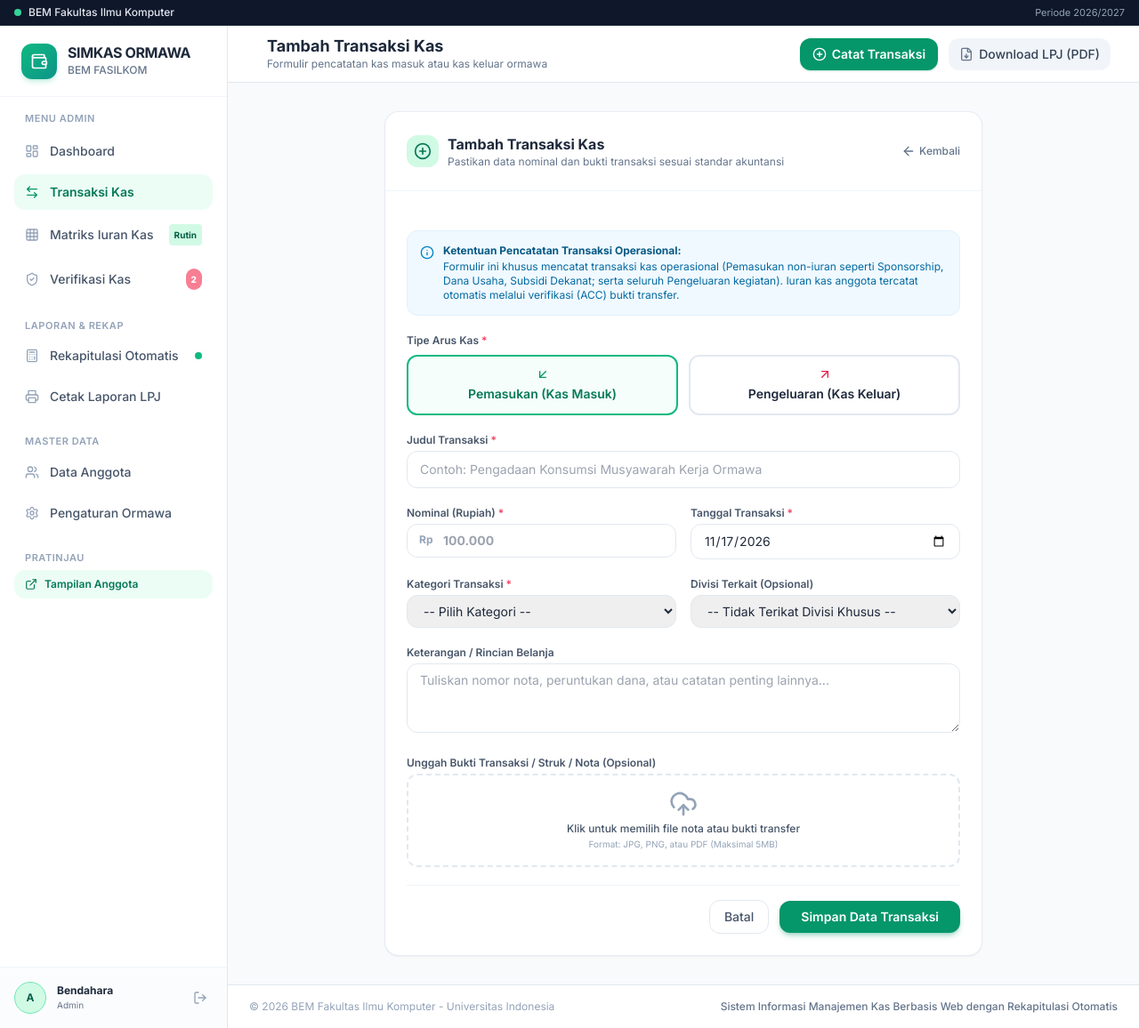
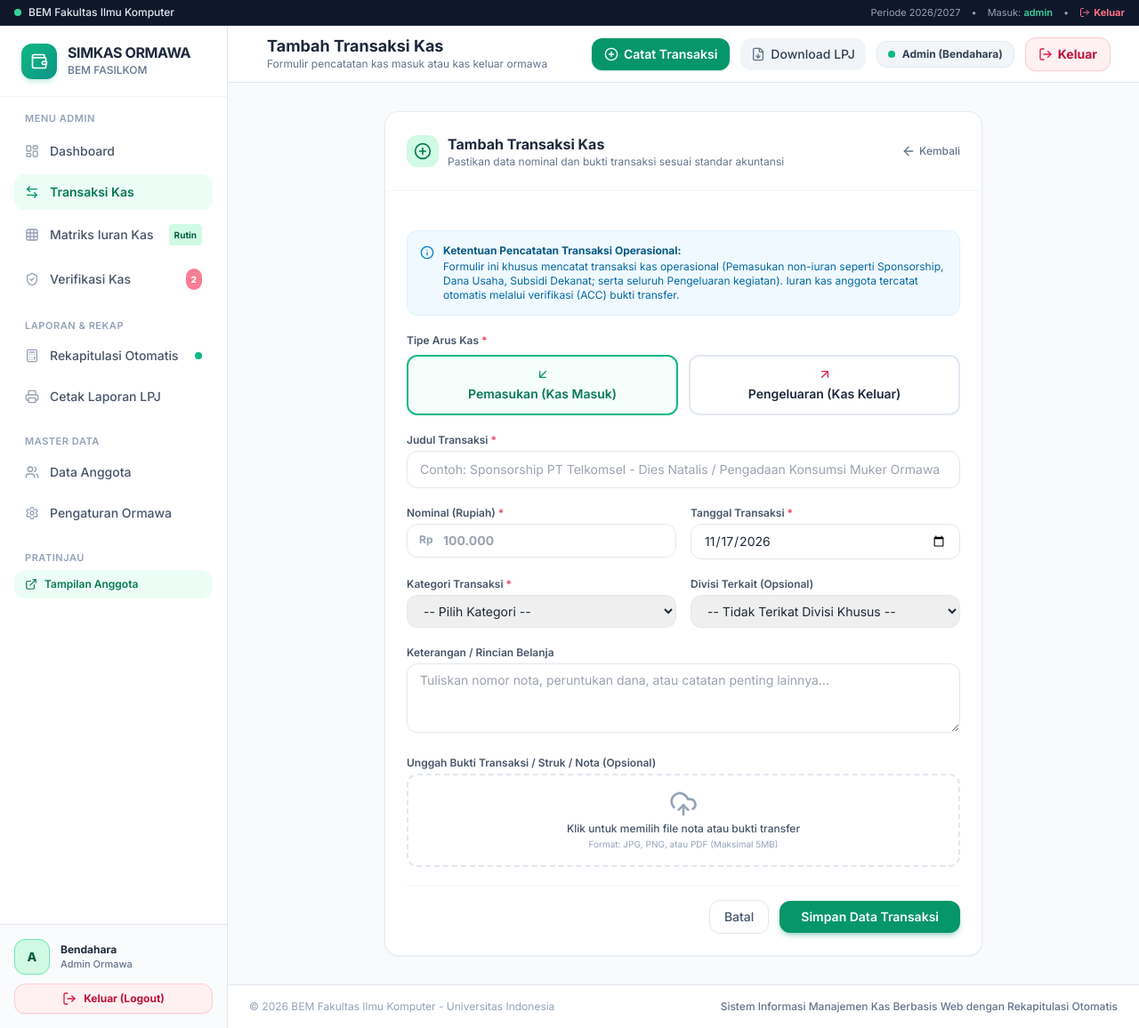
Before and after one commit to gitaxxxxxxxx/ANGGITAONLY, a Django app: page /transaksi/tambah/ in a window 1280 px wide. Shown: the whole page at 89% size. Run offline with Django 5.2, Linux system fonts and the light colour scheme; a user stored in the database is signed in; data comes from the database, SQL or seed files in the repository; both versions use the stored data as it was after the commit; some libraries are stand-ins or nearby versions.

Commit message:
feat: Add prominent logout buttons across app, enrich realistic campus sponsorship and event transactions

```diff
--- a/templates/base.html
+++ b/templates/base.html
@@ -60,6 +60,15 @@
             </div>
             <div class="flex items-center space-x-3 text-slate-400 text-[11px]">
                 <span>Periode {{ profil_organisasi.periode_kepengurusan }}</span>
+                {% if request.user.is_authenticated %}
+                <span>&bull;</span>
+                <span>Masuk: <strong class="text-emerald-400 font-semibold">{% if user_anggota %}{{ user_anggota.nama }}{% else %}{{ request.user.username }}{% endif %}</strong></span>
+                <span>&bull;</span>
+                <a href="{% url 'logout' %}" class="text-rose-400 hover:text-rose-300 font-bold hover:underline flex items-center space-x-1">
+                    <i data-lucide="log-out" class="w-3 h-3 inline"></i>
+                    <span>Keluar</span>
+                </a>
+                {% endif %}
             </div>
         </div>
     </div>
@@ -173,43 +182,44 @@
             </div>
 
             <!-- User Info / Quick Logout -->
-            <div class="p-4 border-t border-slate-100 bg-slate-50/50">
-                <div class="flex items-center justify-between">
+            <div class="p-4 border-t border-slate-200 bg-slate-50/70 space-y-2.5">
                 <div class="flex items-center space-x-3">
-                        <div class="w-9 h-9 rounded-full bg-emerald-100 border border-emerald-300 flex items-center justify-center font-bold text-emerald-800 text-xs">
+                    <div class="w-10 h-10 rounded-xl bg-emerald-100 border border-emerald-300 flex items-center justify-center font-black text-emerald-800 text-sm shrink-0">
                         {% if user_anggota %}
                             {{ user_anggota.nama|slice:":1" }}
                         {% elif request.user.is_authenticated %}
                             {{ request.user.username|slice:":1"|upper }}
                         {% else %}
-                                B
+                            A
                         {% endif %}
                     </div>
-                        <div class="text-xs truncate max-w-[130px]">
+                    <div class="text-xs truncate">
                         <p class="font-bold text-slate-800 truncate">
                             {% if user_anggota %}
                                 {{ user_anggota.nama }}
                             {% elif request.user.is_authenticated %}
                                 {{ request.user.first_name|default:request.user.username }}
                             {% else %}
-                                    Admin
+                                Admin Bendahara
                             {% endif %}
                         </p>
-                            <p class="text-slate-500 text-[10px]">
-                                {% if user_anggota %}Anggota{% else %}Admin{% endif %}
+                        <p class="text-slate-500 text-[11px] font-medium">
+                            {% if user_anggota %}Anggota Mahasiswa{% else %}Admin Ormawa{% endif %}
                         </p>
                     </div>
                 </div>
+
                 {% if request.user.is_authenticated %}
-                    <a href="{% url 'logout' %}" title="Logout" class="p-1.5 text-slate-400 hover:text-rose-600 rounded-lg hover:bg-rose-50 transition-colors">
-                        <i data-lucide="log-out" class="w-4 h-4"></i>
+                <a href="{% url 'logout' %}" class="w-full flex items-center justify-center space-x-2 px-3 py-2 rounded-xl bg-rose-50 hover:bg-rose-100 text-rose-700 hover:text-rose-800 border border-rose-200 text-xs font-bold transition-all shadow-sm group">
+                    <i data-lucide="log-out" class="w-4 h-4 text-rose-600 group-hover:-translate-x-0.5 transition-transform"></i>
+                    <span>Keluar (Logout)</span>
                 </a>
                 {% else %}
-                    <a href="{% url 'login' %}" title="Login" class="p-1.5 text-emerald-600 hover:text-emerald-800 rounded-lg hover:bg-emerald-50 transition-colors">
+                <a href="{% url 'login' %}" class="w-full flex items-center justify-center space-x-2 px-3 py-2 rounded-xl bg-emerald-600 hover:bg-emerald-700 text-white text-xs font-bold transition-all shadow-sm">
                     <i data-lucide="log-in" class="w-4 h-4"></i>
+                    <span>Masuk (Login)</span>
                 </a>
                 {% endif %}
-                </div>
             </div>
         </aside>
 
@@ -228,7 +238,7 @@
                     </div>
                 </div>
 
-                <!-- Action Buttons -->
+                <!-- Action Buttons & User Profile / Logout -->
                 <div class="flex items-center space-x-2 md:space-x-3">
                     {% if is_bendahara %}
                     <!-- Quick Add Transaction Modal Trigger for Bendahara -->
@@ -238,13 +248,34 @@
                     </button>
                     <a href="{% url 'cetak_lpj' %}?download=pdf" target="_blank" class="inline-flex items-center px-3 py-2 bg-slate-100 hover:bg-slate-200 text-slate-700 rounded-xl text-xs md:text-sm font-medium transition-colors">
                         <i data-lucide="file-down" class="w-4 h-4 mr-1.5 text-slate-500"></i>
-                        <span class="hidden sm:inline">Download LPJ (PDF)</span>
+                        <span class="hidden sm:inline">Download LPJ</span>
                     </a>
                     {% else %}
                     <!-- Member Action Button -->
                     <a href="{% url 'portal_anggota' %}#uploadSection" class="inline-flex items-center px-3.5 py-2 bg-emerald-600 hover:bg-emerald-700 text-white rounded-xl text-xs md:text-sm font-semibold transition-all shadow-sm shadow-emerald-600/30">
                         <i data-lucide="upload" class="w-4 h-4 mr-1.5"></i>
                         <span>Kirim Bukti Bayar</span>
+                    </a>
+                    {% endif %}
+
+                    <!-- User Pill Badge -->
+                    <div class="hidden xl:flex items-center space-x-2 px-3 py-1.5 rounded-xl bg-slate-100/90 border border-slate-200 text-xs">
+                        <span class="w-2 h-2 rounded-full {% if is_bendahara %}bg-emerald-500{% else %}bg-sky-500{% endif %}"></span>
+                        <span class="font-bold text-slate-700">
+                            {% if user_anggota %}{{ user_anggota.nama }}{% else %}Admin (Bendahara){% endif %}
+                        </span>
+                    </div>
+
+                    <!-- Prominent Logout Button in Header Bar -->
+                    {% if request.user.is_authenticated %}
+                    <a href="{% url 'logout' %}" class="inline-flex items-center px-3.5 py-2 rounded-xl bg-rose-50 hover:bg-rose-100 text-rose-700 hover:text-rose-800 text-xs md:text-sm font-bold border border-rose-200 transition-all shadow-sm group" title="Keluar dari akun">
+                        <i data-lucide="log-out" class="w-4 h-4 mr-1.5 text-rose-600 group-hover:-translate-x-0.5 transition-transform"></i>
+                        <span>Keluar</span>
+                    </a>
+                    {% else %}
+                    <a href="{% url 'login' %}" class="inline-flex items-center px-3.5 py-2 rounded-xl bg-emerald-600 hover:bg-emerald-700 text-white text-xs md:text-sm font-bold shadow-sm">
+                        <i data-lucide="log-in" class="w-4 h-4 mr-1.5"></i>
+                        <span>Masuk</span>
                     </a>
                     {% endif %}
                 </div>
@@ -297,6 +328,25 @@
                             </a>
                             {% endif %}
                         </nav>
+                    </div>
+
+                    <!-- Mobile Drawer Footer with Logout -->
+                    <div class="pt-4 border-t border-slate-100 mt-4 space-y-2.5">
+                        <div class="flex items-center space-x-2.5 px-2">
+                            <div class="w-8 h-8 rounded-xl bg-emerald-100 text-emerald-800 font-bold flex items-center justify-center text-xs">
+                                {% if user_anggota %}{{ user_anggota.nama|slice:":1" }}{% elif request.user.is_authenticated %}{{ request.user.username|slice:":1"|upper }}{% else %}A{% endif %}
+                            </div>
+                            <div class="text-xs truncate">
+                                <p class="font-bold text-slate-800 truncate">{% if user_anggota %}{{ user_anggota.nama }}{% else %}{{ request.user.username|default:"Admin" }}{% endif %}</p>
+                                <p class="text-[10px] text-slate-400">{% if user_anggota %}Anggota Mahasiswa{% else %}Admin Ormawa{% endif %}</p>
+                            </div>
+                        </div>
+                        {% if request.user.is_authenticated %}
+                        <a href="{% url 'logout' %}" class="w-full flex items-center justify-center space-x-2 py-2.5 rounded-xl bg-rose-50 hover:bg-rose-100 text-rose-700 border border-rose-200 text-xs font-bold transition-colors">
+                            <i data-lucide="log-out" class="w-4 h-4 text-rose-600"></i>
+                            <span>Keluar (Logout)</span>
+                        </a>
+                        {% endif %}
                     </div>
                 </div>
             </div>
@@ -371,7 +421,7 @@
 
                 <div>
                     <label class="block text-xs font-semibold text-slate-600 mb-1">Judul Transaksi <span class="text-rose-500">*</span></label>
-                    <input type="text" name="judul" required placeholder="Contoh: Sponsorship Bank Mandiri / Konsumsi Rapat" class="w-full px-3.5 py-2 rounded-xl border border-slate-200 focus:outline-none focus:ring-2 focus:ring-emerald-500 text-sm">
+                    <input type="text" name="judul" required placeholder="Contoh: Sponsorship PT Telkomsel - Dies Natalis / Dana Usaha PDH" class="w-full px-3.5 py-2 rounded-xl border border-slate-200 focus:outline-none focus:ring-2 focus:ring-emerald-500 text-sm">
                 </div>
 
                 <div class="grid grid-cols-1 sm:grid-cols-2 gap-3">
@@ -412,7 +462,7 @@
 
                 <div>
                     <label class="block text-xs font-semibold text-slate-600 mb-1">Keterangan Tambahan</label>
-                    <textarea name="keterangan" rows="2" placeholder="Catatan bukti nota atau deskripsi kegiatan..." class="w-full px-3.5 py-2 rounded-xl border border-slate-200 focus:outline-none focus:ring-2 focus:ring-emerald-500 text-sm"></textarea>
+                    <textarea name="keterangan" rows="2" placeholder="Contoh: Pencairan termin 1 sponsorship kegiatan / Nota konsumsi rapat pleno..." class="w-full px-3.5 py-2 rounded-xl border border-slate-200 focus:outline-none focus:ring-2 focus:ring-emerald-500 text-sm"></textarea>
                 </div>
 
                 <div>
--- a/templates/kas_app/transaksi_form.html
+++ b/templates/kas_app/transaksi_form.html
@@ -59,7 +59,7 @@
             <!-- Judul -->
             <div>
                 <label class="block text-xs font-semibold text-slate-600 mb-1">Judul Transaksi <span class="text-rose-500">*</span></label>
-                <input type="text" name="judul" value="{{ transaksi.judul|default:'' }}" required placeholder="Contoh: Pengadaan Konsumsi Musyawarah Kerja Ormawa" class="w-full px-3.5 py-2.5 rounded-xl border border-slate-200 focus:outline-none focus:ring-2 focus:ring-emerald-500 text-sm">
+                <input type="text" name="judul" value="{{ transaksi.judul|default:'' }}" required placeholder="Contoh: Sponsorship PT Telkomsel - Dies Natalis / Pengadaan Konsumsi Muker Ormawa" class="w-full px-3.5 py-2.5 rounded-xl border border-slate-200 focus:outline-none focus:ring-2 focus:ring-emerald-500 text-sm">
             </div>
 
             <!-- Nominal & Tanggal -->
```
Also changed, not shown: seed_data.py (+30 -26 lines), db.sqlite3. Lines whose indentation alone changed are shown as unchanged.
